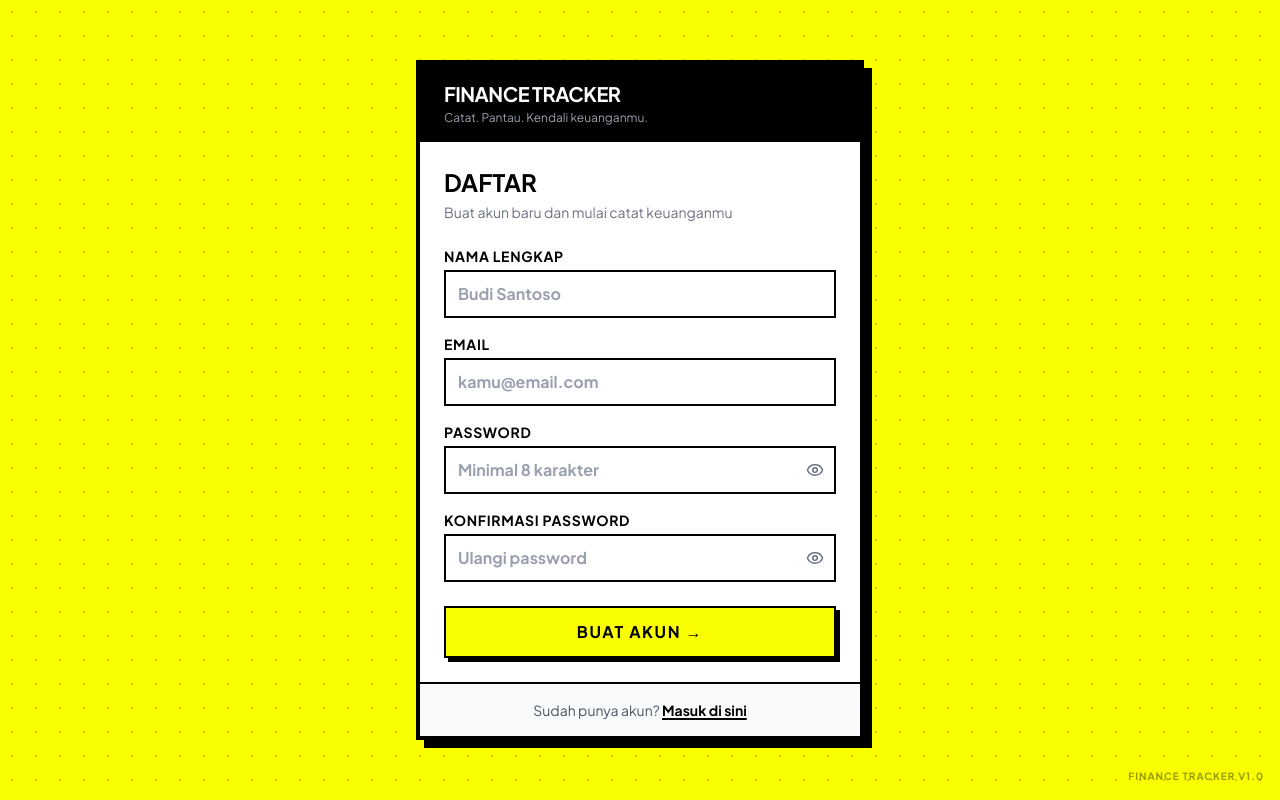
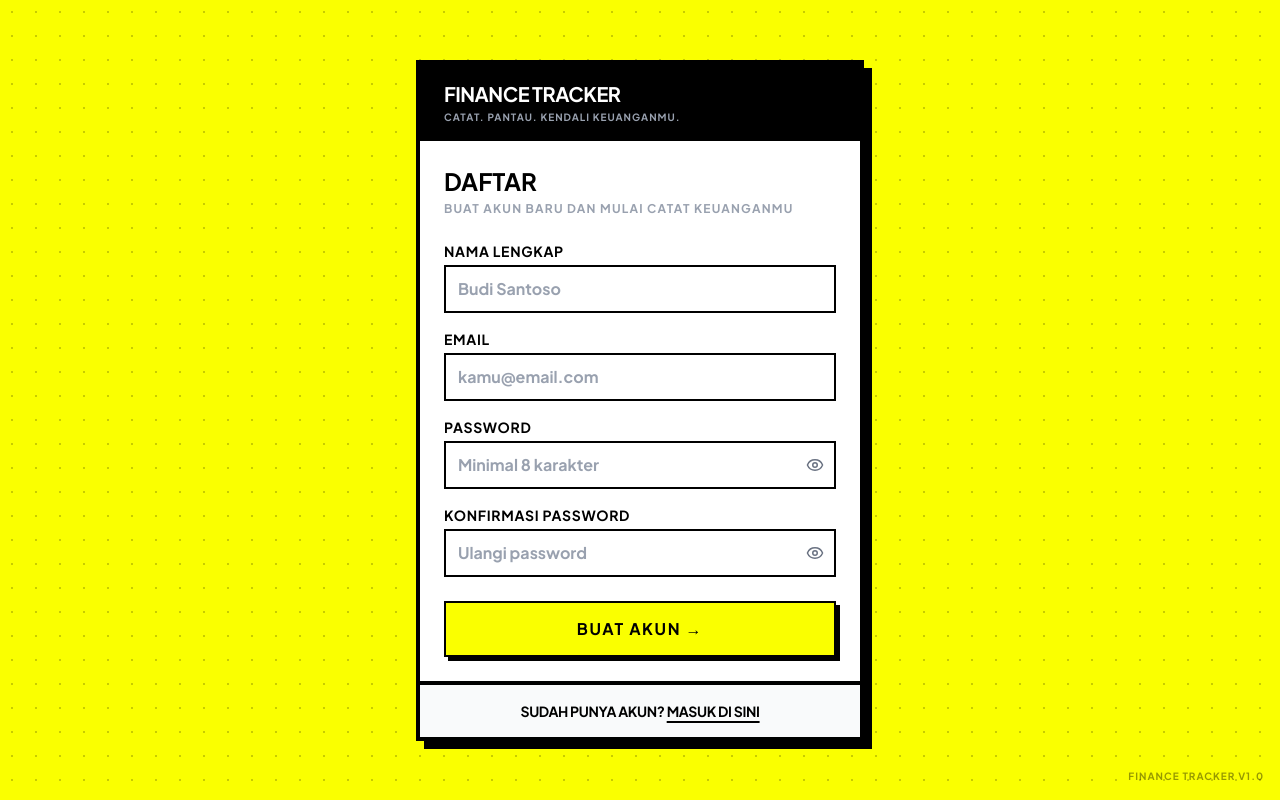
Before and after one commit to ajiarl/finance-tracker-web, a React (Vite) app: page /register in a window 1280 px wide. Built offline with nearby package versions, Linux system fonts and the light colour scheme.

Commit message:
style: standardize Login and Register pages with neon theme

```diff
--- a/src/pages/auth/Login.jsx
+++ b/src/pages/auth/Login.jsx
@@ -64,16 +64,16 @@ export default function Login() {
       />
 
       {/* Card */}
-      <div className="relative w-full max-w-md bg-white border-4 border-black shadow-[8px_8px_0px_0px_#000]">
+      <div className="relative w-full max-w-md bg-white border-4 border-black shadow-[8px_8px_0px_0px_#000] rounded-none">
 
         {/* Card Header */}
-        <div className="bg-black px-6 py-4">
+        <div className="bg-black px-6 py-4 rounded-none">
           <div className="flex items-center gap-2">
             <h1 className="text-white font-black text-xl tracking-tight uppercase">
               Finance Tracker
             </h1>
           </div>
-          <p className="text-gray-400 text-xs mt-0.5 text-left">
+          <p className="text-gray-400 text-[10px] font-black uppercase tracking-widest mt-0.5 text-left">
             Catat. Pantau. Kendali keuanganmu.
           </p>
         </div>
@@ -83,13 +83,13 @@ export default function Login() {
           <h2 className="text-black font-black text-2xl uppercase mb-1">
             Masuk
           </h2>
-          <p className="text-gray-500 text-sm mb-6">
+          <p className="text-gray-400 text-xs font-black uppercase tracking-widest mb-6">
             Selamat datang kembali
           </p>
 
           {/* Server Error */}
           {serverError && (
-            <div className="mb-4 px-3 py-2.5 bg-red-50 border-2 border-red-500 text-red-600 text-sm font-semibold">
+            <div className="mb-4 px-3 py-2.5 bg-red-50 border-2 border-red-500 text-red-600 text-xs font-black uppercase tracking-tight rounded-none">
               {serverError}
             </div>
           )}
@@ -118,7 +118,7 @@ export default function Login() {
               variant="primary"
               size="lg"
               loading={isSubmitting}
-              className="w-full mt-2 uppercase tracking-widest"
+              className="w-full mt-2 uppercase tracking-widest h-14"
             >
               {isSubmitting ? 'Memproses...' : 'Masuk →'}
             </Button>
@@ -126,12 +126,12 @@ export default function Login() {
         </div>
 
         {/* Card Footer */}
-        <div className="px-6 py-4 border-t-2 border-black bg-gray-50 text-center">
-          <p className="text-sm text-gray-600">
+        <div className="px-6 py-4 border-t-4 border-black bg-gray-50 text-center rounded-none">
+          <p className="text-sm text-black font-black uppercase tracking-tight">
             Belum punya akun?{' '}
             <Link
               to="/register"
-              className="font-black text-black underline decoration-2 underline-offset-2 hover:text-[#333] transition-colors"
+              className="font-black text-black underline decoration-2 underline-offset-4 hover:text-gray-600 transition-colors"
             >
               Daftar sekarang
             </Link>
@@ -140,7 +140,7 @@ export default function Login() {
       </div>
 
       {/* Bottom decorative label */}
-      <p className="fixed bottom-4 right-4 text-[10px] font-bold text-black/40 uppercase tracking-widest">
+      <p className="fixed bottom-4 right-4 text-[10px] font-black text-black/40 uppercase tracking-widest">
         Finance Tracker v1.0
       </p>
     </div>
--- a/src/pages/auth/Register.jsx
+++ b/src/pages/auth/Register.jsx
@@ -85,16 +85,16 @@ export default function Register() {
       />
 
       {/* Card */}
-      <div className="relative w-full max-w-md bg-white border-4 border-black shadow-[8px_8px_0px_0px_#000]">
+      <div className="relative w-full max-w-md bg-white border-4 border-black shadow-[8px_8px_0px_0px_#000] rounded-none">
 
         {/* Card Header */}
-        <div className="bg-black px-6 py-4">
+        <div className="bg-black px-6 py-4 rounded-none">
           <div className="flex items-center gap-2">
             <h1 className="text-white font-black text-xl tracking-tight uppercase">
               Finance Tracker
             </h1>
           </div>
-          <p className="text-gray-400 text-xs mt-0.5 text-left">
+          <p className="text-gray-400 text-[10px] font-black uppercase tracking-widest mt-0.5 text-left">
             Catat. Pantau. Kendali keuanganmu.
           </p>
         </div>
@@ -104,13 +104,13 @@ export default function Register() {
           <h2 className="text-black font-black text-2xl uppercase mb-1">
             Daftar
           </h2>
-          <p className="text-gray-500 text-sm mb-6">
+          <p className="text-gray-400 text-xs font-black uppercase tracking-widest mb-6">
             Buat akun baru dan mulai catat keuanganmu
           </p>
 
           {/* Server Error */}
           {serverError && (
-            <div className="mb-4 px-3 py-2.5 bg-red-50 border-2 border-red-500 text-red-600 text-sm font-semibold">
+            <div className="mb-4 px-3 py-2.5 bg-red-50 border-2 border-red-500 text-red-600 text-xs font-black uppercase tracking-tight rounded-none">
               {serverError}
             </div>
           )}
@@ -157,7 +157,7 @@ export default function Register() {
               variant="primary"
               size="lg"
               loading={isSubmitting}
-              className="w-full mt-2 uppercase tracking-widest"
+              className="w-full mt-2 uppercase tracking-widest h-14"
             >
               {isSubmitting ? 'Mendaftarkan...' : 'Buat Akun →'}
             </Button>
@@ -165,12 +165,12 @@ export default function Register() {
         </div>
 
         {/* Card Footer */}
-        <div className="px-6 py-4 border-t-2 border-black bg-gray-50 text-center">
-          <p className="text-sm text-gray-600">
+        <div className="px-6 py-4 border-t-4 border-black bg-gray-50 text-center rounded-none">
+          <p className="text-sm text-black font-black uppercase tracking-tight">
             Sudah punya akun?{' '}
             <Link
               to="/login"
-              className="font-black text-black underline decoration-2 underline-offset-2 hover:text-[#333] transition-colors"
+              className="font-black text-black underline decoration-2 underline-offset-4 hover:text-gray-600 transition-colors"
             >
               Masuk di sini
             </Link>
@@ -179,7 +179,7 @@ export default function Register() {
       </div>
 
       {/* Bottom decorative label */}
-      <p className="fixed bottom-4 right-4 text-[10px] font-bold text-black/40 uppercase tracking-widest">
+      <p className="fixed bottom-4 right-4 text-[10px] font-black text-black/40 uppercase tracking-widest">
         Finance Tracker v1.0
       </p>
     </div>
```
